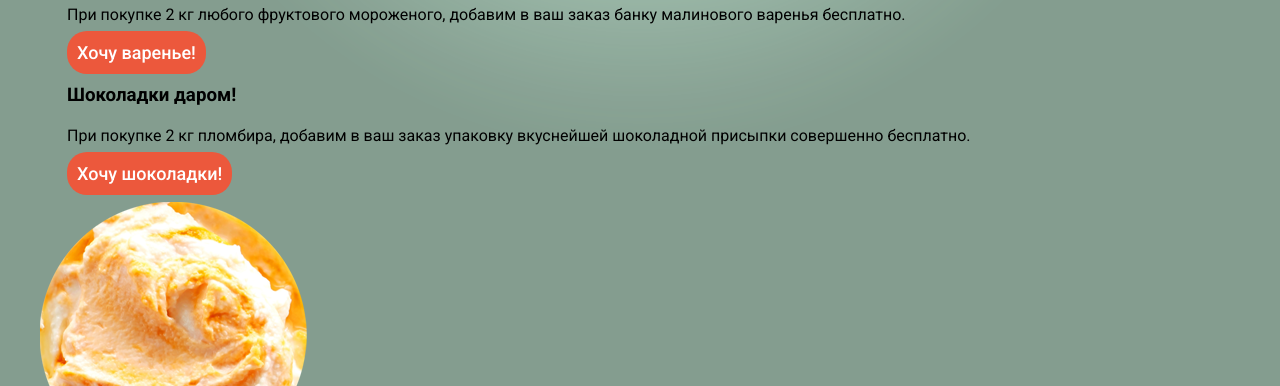
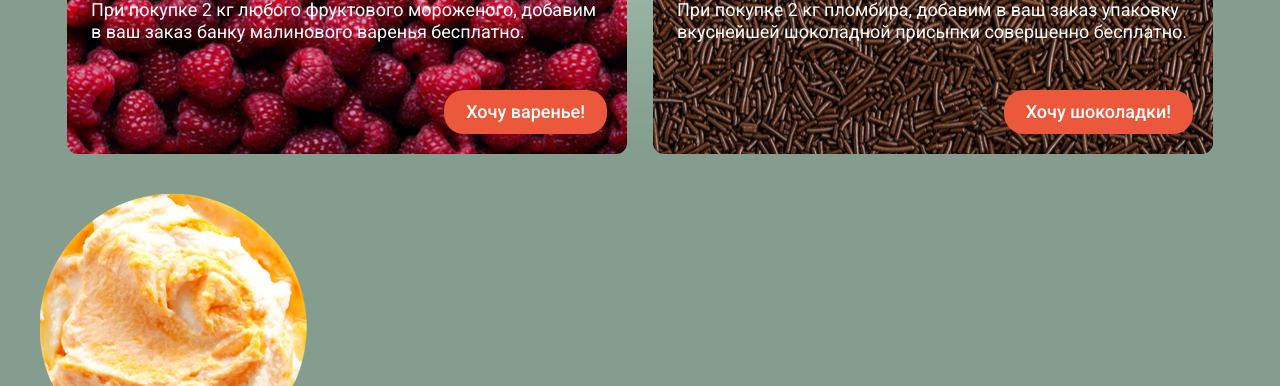
Before and after one commit to Mashkevski/Gllacy, a plain HTML site: page index.html in a window 1280 px wide. Shown: the part 723-1109 px from the top of the page. Drawn offline with Linux system fonts and the light colour scheme.

Commit message:
adds banners

```diff
--- a/css/style.css
+++ b/css/style.css
@@ -602,3 +602,52 @@ img {
 #product-3:checked ~ .slider-controls .slider-controls-item--3 {
   background-color: #fff;
 }
+
+.banners {
+  display: flex;
+  justify-content: space-between;
+  margin-top: -20px;
+  margin-bottom: 40px;
+}
+
+.banner {
+  display: flex;
+  flex-direction: column;
+  width: 560px;
+  min-height: 229px;
+  padding: 18px 20px 20px 24px;
+  border-radius: 11px;
+  background-repeat: no-repeat;
+  background-position: center;
+  color: #fff;
+}
+
+.banner:first-child {
+  background-image: url(../img/raspberry.jpg);
+}
+
+.banner:last-child {
+  background-image: url(../img/chocolate.jpg);
+}
+
+.banner h3 {
+  margin: 0;
+  margin-bottom: 15px;
+  font-size: 35px;
+  line-height: 41px;
+}
+
+.banner p {
+  margin: 0;
+  font-size: 18px;
+  line-height: 22px;
+  margin-bottom: 15px;
+}
+
+.banner .button {
+  align-self: flex-end;
+  margin-top: auto;
+  padding-right: 22px;
+  padding-left: 22px;
+
+}
```
